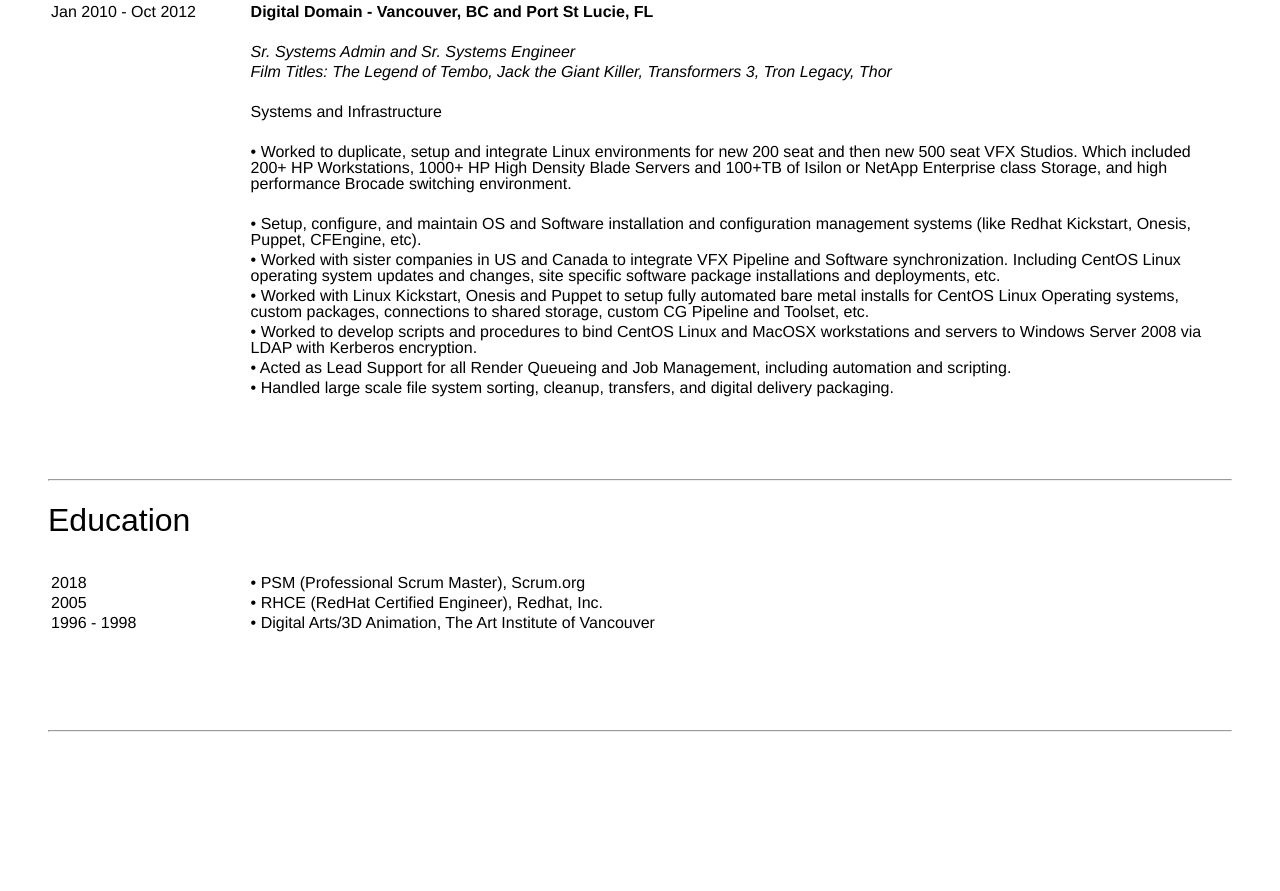
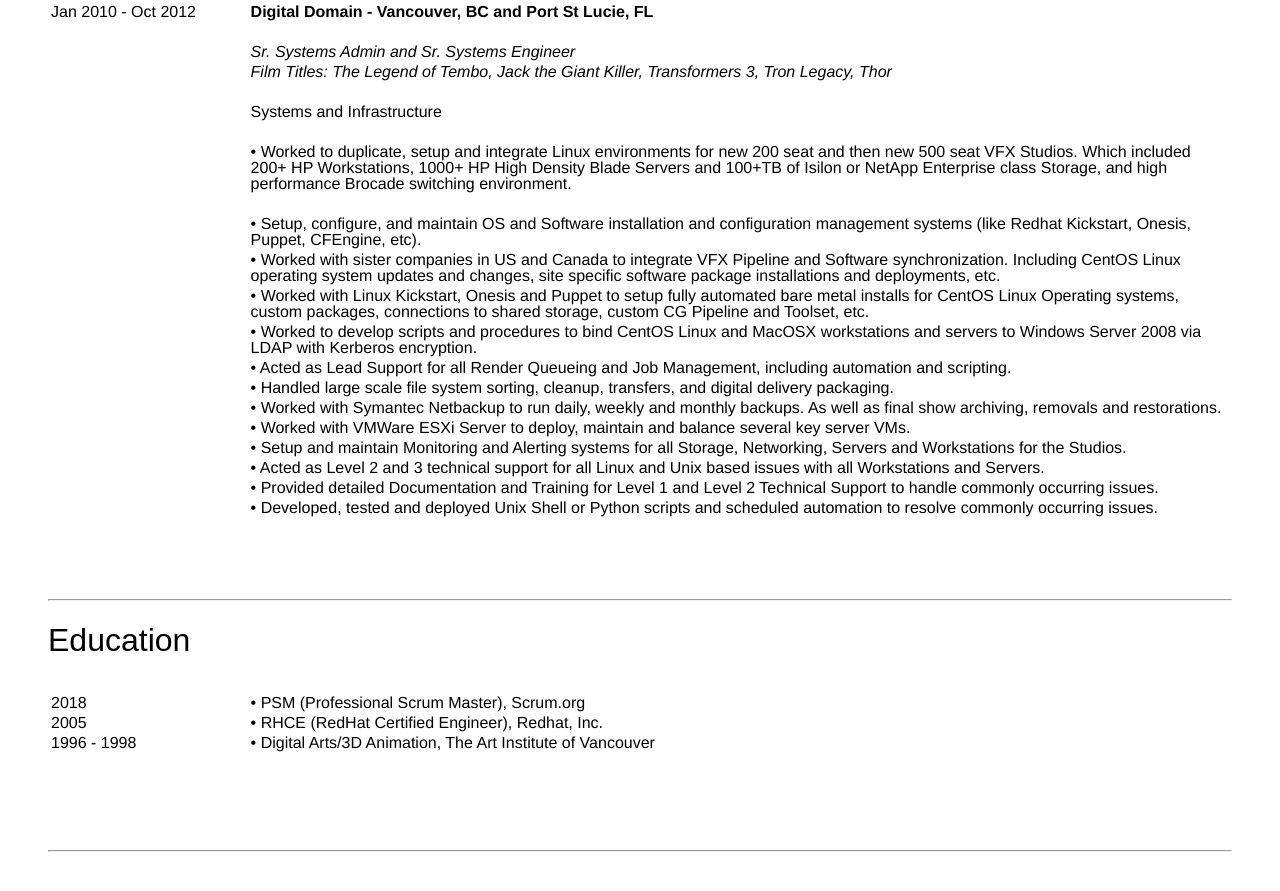
Before and after one commit to mpursley/mpursley.github.io, a Jekyll site: the page built from index_resume_sre_short.md, in a window 1280 px wide and 900 px high, scrolled down 1219 px. Shown: the top 891 px of the window. Built offline with Jekyll 4.4.1, drawn with Linux system fonts in a browser that asks for light colours; before the commit the page ends 1999 px from its top, so only the background shows below that.

Commit message:
Update index_resume_sre_short.md

```diff
--- a/index_resume_sre_short.md
+++ b/index_resume_sre_short.md
@@ -85,6 +85,13 @@
 | &nbsp;             | • Worked to develop scripts and procedures to bind CentOS Linux and MacOSX workstations and servers to Windows Server 2008 via LDAP with Kerberos encryption.
 | &nbsp;             | • Acted as Lead Support for all Render Queueing and Job Management, including automation and scripting.
 | &nbsp;             | • Handled large scale file system sorting, cleanup, transfers, and digital delivery packaging.
+| &nbsp;             | • Worked with Symantec Netbackup to run daily, weekly and monthly backups.  As well as final show archiving, removals and restorations.
+| &nbsp;             | • Worked with VMWare ESXi Server to deploy, maintain and balance several key server VMs.
+| &nbsp;             | • Setup and maintain Monitoring and Alerting systems for all Storage, Networking, Servers and Workstations for the Studios.
+| &nbsp;             | • Acted as Level 2 and 3 technical support for all Linux and Unix based issues with all Workstations and Servers.
+| &nbsp;             | • Provided detailed Documentation and Training for Level 1 and Level 2 Technical Support to handle commonly occurring issues.
+| &nbsp;             | • Developed, tested and deployed Unix Shell or Python scripts and scheduled automation to resolve commonly occurring issues.
+
 
 
 <br><br><br>
```
